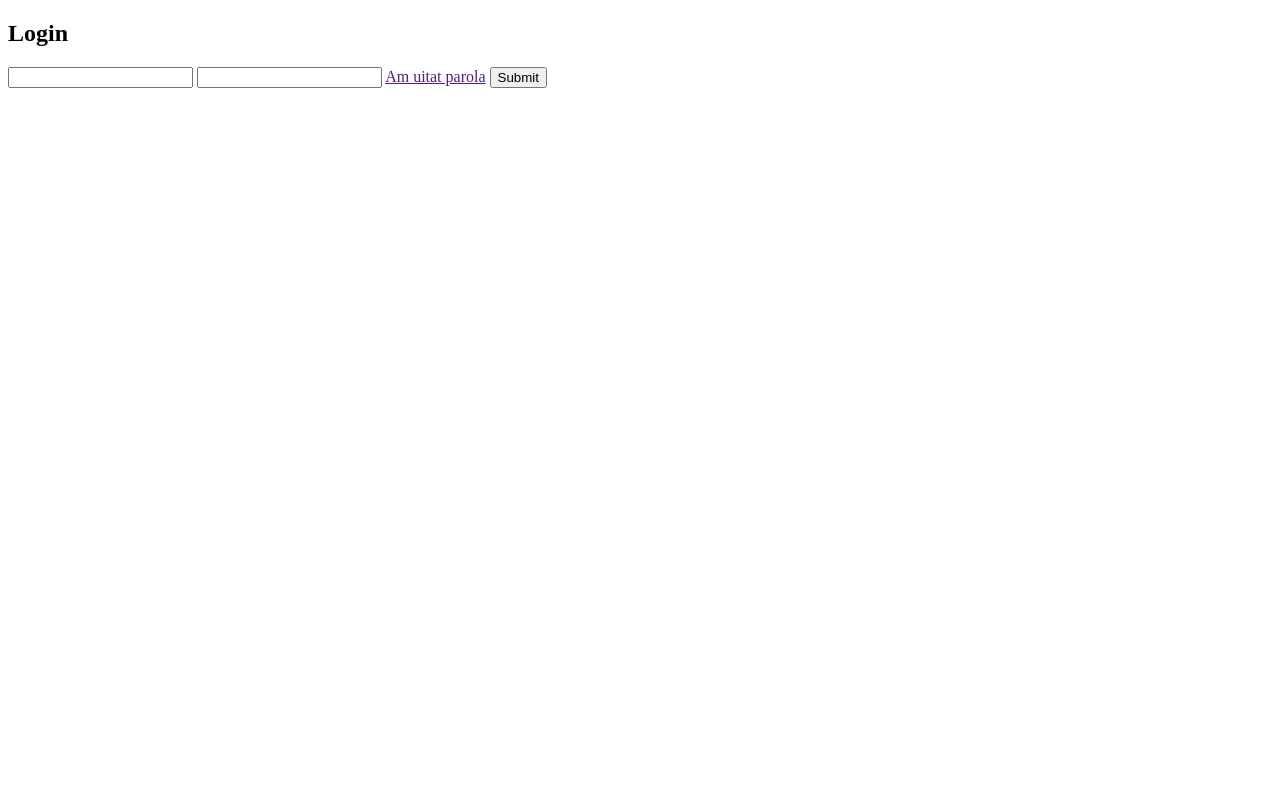
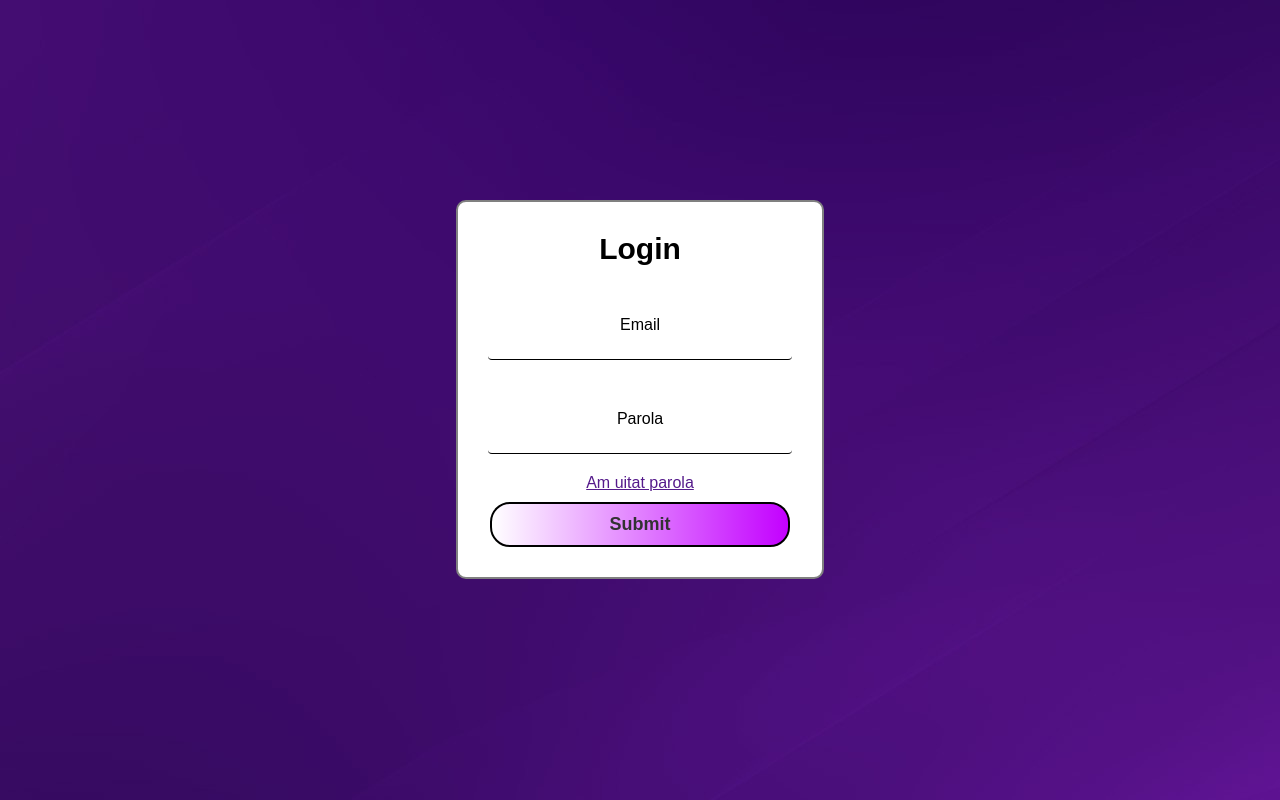
Before and after one commit to AdiUrs27/licenta-adi, a plain HTML site: page index.html in a window 1280 px wide. Drawn offline with Linux system fonts and the light colour scheme.

Commit message:
Finish Login Styling

```diff
--- a/index.html
+++ b/index.html
@@ -9,13 +9,9 @@
   <link rel="stylesheet" href="./styles/index.css" />
   <!-- The core Firebase JS SDK is always required and must be listed first -->
   <script src="https://www.gstatic.com/firebasejs/8.9.1/firebase-app.js"></script>
-
-  <!-- TODO: Add SDKs for Firebase products that you want to use
-     https://firebase.google.com/docs/web/setup#available-libraries -->
+  <!-- TODO:Add SDKs for Firebase products that you want to use https:// firebase.google.com/docs/web/setup#available-libraries -->
   <script src="https://www.gstatic.com/firebasejs/8.9.1/firebase-analytics.js"></script>
-
-  <script>
-    // Your web app's Firebase configuration
+  <script>// Your web app's Firebase configuration
     // For Firebase JS SDK v7.20.0 and later, measurementId is optional
     var firebaseConfig = {
       apiKey: "AIzaSyCGOuGiJLQOPX0nryXbiW5gNV1GWX3JC-0",
@@ -34,23 +30,18 @@
 
 <body>
 
-  <div class="body" id="body">
   <div class="loginContainer" id="loginContainer">
     <h2 class="title">Login</h2>
     <form class="form" id="form">
-        <label for="userName" class="label" id="labelEmail"></label>
+      <label for="userName" class="label" id="labelEmail">Email</label>
       <input type="email" id="userName">
-        <label for="psw" class="label" id="labelPsw"></label>
+      <label for="psw" class="label" id="labelPsw">Parola</label>
       <input type="password" id="psw">
       <a href="">Am uitat parola</a>
       <input class="submit" id="submit" type="submit">
     </form>
   </div>
-
   </div>
-
-  </div>
-
 </body>
 <script src="./js/index.js"></script>
 
--- a/styles/index.css
+++ b/styles/index.css
@@ -0,0 +1,74 @@
+h2 {
+    margin: 30px 10px 10px;
+    font-size: 30px;
+
+
+}
+body {
+    margin: 0;
+    background-image: url("../images/imgBg.jpg");
+
+}
+
+.loginContainer {
+
+    text-align: center;
+    margin: 200px auto auto;
+    font-family: 'Source Sans Pro', sans-serif;
+    border: 2px solid gray;
+    width: fit-content;
+    color: black;
+    background-color: white;
+    border-radius: 10px;
+
+}
+.form {
+
+    display: flex;
+    flex-flow: column;
+    margin: auto;
+    width: 50%;
+
+    padding: 10px;
+    align-items: center;
+
+
+}
+input {
+    width: 300px;
+    margin: 0 20px 20px;
+    border-radius: 4px;
+    border: 0;
+    border-bottom: 1px solid black;
+    font-size: 20px;
+
+
+}
+.submit {
+    font-size: 18px;
+    font-weight: 600;
+    color: #323232;
+    align-content: center;
+    border-radius: 20px;
+    padding: 10px;
+    border: 2px solid black;
+    background: linear-gradient(to right, rgba(255,0,0,0), rgb(195, 0, 255));
+
+
+}
+
+.submit:hover {
+    background: linear-gradient(to right, rgba(235,235,235,1), rgb(240, 0, 245));
+}
+input:focus {
+    outline: none;
+
+}
+
+label {
+    margin-top: 30px;
+}
+
+a {
+    margin-bottom: 10px;
+}
```
Also changed, not shown: images/imgBg.jpg (added). Lines whose indentation alone changed are shown as unchanged.
